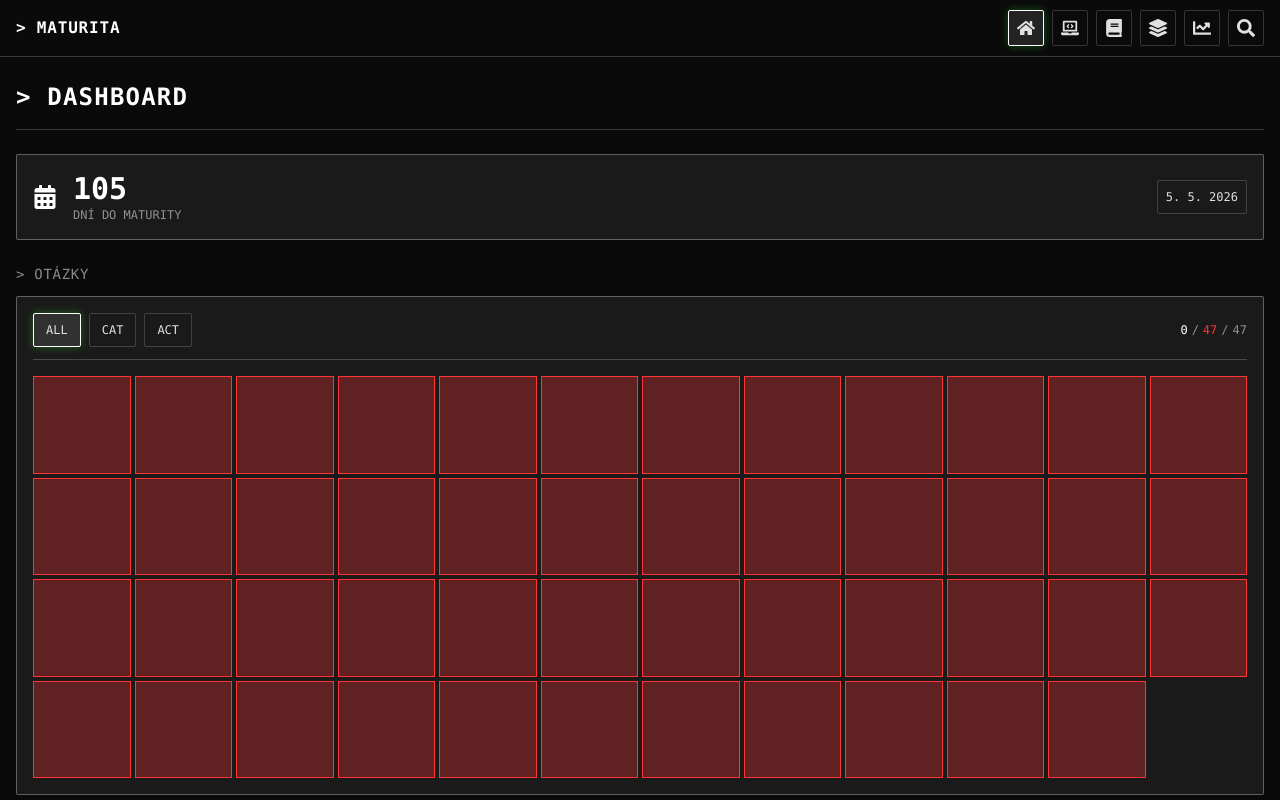
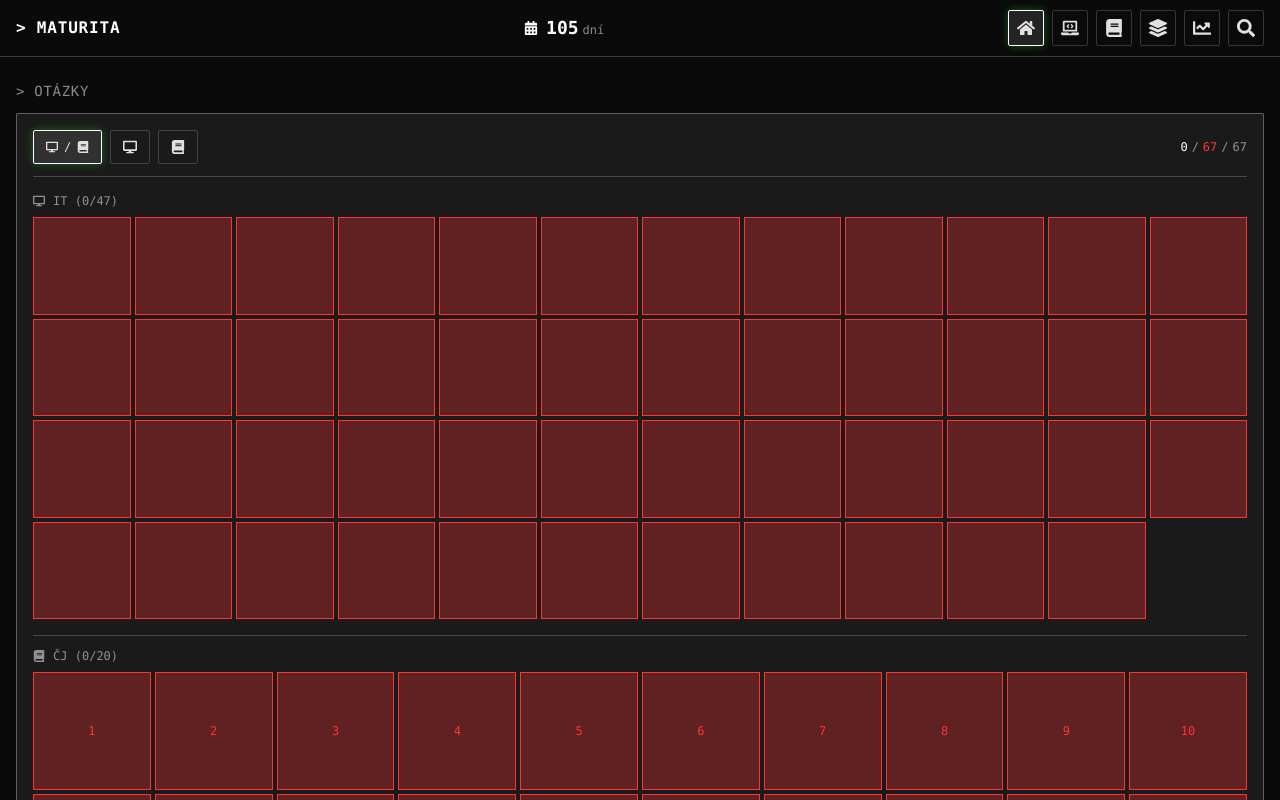
Before and after one commit to Lemioni/maturita-app, a React (Vite) app: page / in a window 1280 px wide. Shown: the top 800 px of the page. Built offline with nearby package versions, Linux system fonts and the light colour scheme.

Commit message:
úprava homepage

```diff
--- a/src/components/dashboard/QuestionGrid.jsx
+++ b/src/components/dashboard/QuestionGrid.jsx
@@ -1,40 +1,54 @@
 import { useState, useEffect } from 'react';
 import { Link } from 'react-router-dom';
+import { FaDesktop, FaBook, FaLayerGroup } from 'react-icons/fa';
 import itQuestionsData from '../../data/it-questions.json';
+import cjBooksData from '../../data/bookData.js';
 import useLocalStorage from '../../hooks/useLocalStorage';
 
 const QuestionGrid = () => {
   const [progress] = useLocalStorage('maturita-progress', {});
-  const [viewMode, setViewMode] = useState('all'); // 'all', 'category', 'activity'
-  const [questions, setQuestions] = useState([]);
+  const [viewMode, setViewMode] = useState('all'); // 'all', 'it', 'cj'
+  const [itQuestions, setItQuestions] = useState([]);
+  const [cjBooks, setCjBooks] = useState([]);
 
   useEffect(() => {
-    let processedQuestions = [...itQuestionsData.questions];
+    setItQuestions([...itQuestionsData.questions]);
+    setCjBooks([...cjBooksData.books]);
+  }, []);
 
-    if (viewMode === 'category') {
-      // Group by category
-      processedQuestions.sort((a, b) => a.category.localeCompare(b.category));
-    } else if (viewMode === 'activity') {
-      // Sort by most recently reviewed
-      processedQuestions.sort((a, b) => {
-        const aTime = progress.itQuestions?.[a.id]?.lastReviewed || 0;
-        const bTime = progress.itQuestions?.[b.id]?.lastReviewed || 0;
-        return new Date(bTime) - new Date(aTime);
-      });
-    }
-
-    setQuestions(processedQuestions);
-  }, [viewMode, progress]);
-
-  const getQuestionStatus = (questionId) => {
+  const getItQuestionStatus = (questionId) => {
     return progress.itQuestions?.[questionId]?.known || false;
   };
 
-  const stats = {
-    total: questions.length,
-    known: questions.filter(q => getQuestionStatus(q.id)).length,
-    unknown: questions.filter(q => !getQuestionStatus(q.id)).length,
+  const getCjBookStatus = (bookId) => {
+    return progress.cjBooks?.[bookId]?.known || false;
   };
+
+  const itStats = {
+    total: itQuestions.length,
+    known: itQuestions.filter(q => getItQuestionStatus(q.id)).length,
+    unknown: itQuestions.filter(q => !getItQuestionStatus(q.id)).length,
+  };
+
+  const cjStats = {
+    total: cjBooks.length,
+    known: cjBooks.filter(b => getCjBookStatus(b.id)).length,
+    unknown: cjBooks.filter(b => !getCjBookStatus(b.id)).length,
+  };
+
+  const totalStats = {
+    total: itStats.total + cjStats.total,
+    known: itStats.known + cjStats.known,
+    unknown: itStats.unknown + cjStats.unknown,
+  };
+
+  const getCurrentStats = () => {
+    if (viewMode === 'it') return itStats;
+    if (viewMode === 'cj') return cjStats;
+    return totalStats;
+  };
+
+  const stats = getCurrentStats();
 
   return (
     <div className="terminal-card">
@@ -43,21 +57,26 @@ const QuestionGrid = () => {
         <div className="flex gap-2">
           <button
             onClick={() => setViewMode('all')}
-            className={`icon-btn text-xs px-3 ${viewMode === 'all' ? 'active' : ''}`}
+            className={`icon-btn text-xs px-3 flex items-center gap-1 ${viewMode === 'all' ? 'active' : ''}`}
+            title="Vše (IT + ČJ)"
           >
-            ALL
+            <FaDesktop className="text-xs" />
+            <span className="mx-0.5">/</span>
+            <FaBook className="text-xs" />
           </button>
           <button
-            onClick={() => setViewMode('category')}
-            className={`icon-btn text-xs px-3 ${viewMode === 'category' ? 'active' : ''}`}
+            onClick={() => setViewMode('it')}
+            className={`icon-btn text-xs px-3 flex items-center gap-1 ${viewMode === 'it' ? 'active' : ''}`}
+            title="Informační technologie"
           >
-            CAT
+            <FaDesktop className="text-sm" />
           </button>
           <button
-            onClick={() => setViewMode('activity')}
-            className={`icon-btn text-xs px-3 ${viewMode === 'activity' ? 'active' : ''}`}
+            onClick={() => setViewMode('cj')}
+            className={`icon-btn text-xs px-3 flex items-center gap-1 ${viewMode === 'cj' ? 'active' : ''}`}
+            title="Český jazyk"
           >
-            ACT
+            <FaBook className="text-sm" />
           </button>
         </div>
 
@@ -71,36 +90,58 @@ const QuestionGrid = () => {
         </div>
       </div>
 
-      {/* Grid */}
+      {/* IT Questions Grid */}
+      {(viewMode === 'all' || viewMode === 'it') && (
+        <div className="mb-4">
+          {viewMode === 'all' && (
+            <div className="flex items-center gap-2 mb-2 text-xs text-terminal-text/60">
+              <FaDesktop />
+              <span>IT ({itStats.known}/{itStats.total})</span>
+            </div>
+          )}
           <div className="grid grid-cols-7 sm:grid-cols-10 md:grid-cols-12 lg:grid-cols-15 gap-1">
-        {questions.map((question) => {
-          const known = getQuestionStatus(question.id);
+            {itQuestions.map((question) => {
+              const known = getItQuestionStatus(question.id);
               return (
                 <Link
-              key={question.id}
+                  key={`it-${question.id}`}
                   to={`/it/question/${question.id}`}
-              className={`aspect-square border transition-all duration-200 hover:scale-110 ${
-                known
+                  className={`aspect-square border transition-all duration-200 hover:scale-110 ${known
                       ? 'border-terminal-green bg-terminal-green/30 hover:bg-terminal-green/50'
                       : 'border-terminal-red bg-terminal-red/30 hover:bg-terminal-red/50'
                     }`}
-              title={`#${question.id}: ${question.question}`}
+                  title={`IT #${question.id}: ${question.question}`}
                 />
               );
             })}
           </div>
+        </div>
+      )}
 
-      {/* Category legend if in category mode */}
-      {viewMode === 'category' && (
-        <div className="mt-4 pt-3 border-t border-terminal-border/20">
-          <div className="text-xs text-terminal-text/60 space-y-1">
-            {[...new Set(questions.map(q => q.category))].map((cat, i) => {
-              const count = questions.filter(q => q.category === cat).length;
+      {/* CJ Books Grid */}
+      {(viewMode === 'all' || viewMode === 'cj') && (
+        <div>
+          {viewMode === 'all' && (
+            <div className="flex items-center gap-2 mb-2 text-xs text-terminal-text/60 mt-4 pt-3 border-t border-terminal-border/20">
+              <FaBook />
+              <span>ČJ ({cjStats.known}/{cjStats.total})</span>
+            </div>
+          )}
+          <div className="grid grid-cols-5 sm:grid-cols-7 md:grid-cols-10 lg:grid-cols-10 gap-1">
+            {cjBooks.map((book) => {
+              const known = getCjBookStatus(book.id);
               return (
-                <div key={cat} className="flex items-center gap-2">
-                  <span className="w-2 h-2 bg-terminal-border/50" />
-                  <span>{cat} ({count})</span>
-                </div>
+                <Link
+                  key={`cj-${book.id}`}
+                  to={`/cj/book/${book.id}`}
+                  className={`aspect-square border transition-all duration-200 hover:scale-110 flex items-center justify-center text-xs font-mono ${known
+                      ? 'border-terminal-green bg-terminal-green/30 hover:bg-terminal-green/50 text-terminal-green'
+                      : 'border-terminal-red bg-terminal-red/30 hover:bg-terminal-red/50 text-terminal-red'
+                    }`}
+                  title={`ČJ #${book.id}: ${book.title} - ${book.author}`}
+                >
+                  {book.id}
+                </Link>
               );
             })}
           </div>
--- a/src/components/layout/Header.jsx
+++ b/src/components/layout/Header.jsx
@@ -1,8 +1,32 @@
+import { useState, useEffect } from 'react';
 import { Link, useLocation } from 'react-router-dom';
-import { FaHome, FaLaptopCode, FaBook, FaLayerGroup, FaChartLine, FaSearch } from 'react-icons/fa';
+import { FaHome, FaLaptopCode, FaBook, FaLayerGroup, FaChartLine, FaSearch, FaCalendarAlt } from 'react-icons/fa';
+import useLocalStorage from '../../hooks/useLocalStorage';
 
 const Header = () => {
   const location = useLocation();
+  const [maturityDate, setMaturityDate] = useLocalStorage('maturity-date', '2026-05-05');
+  const [isEditing, setIsEditing] = useState(false);
+  const [daysLeft, setDaysLeft] = useState(0);
+
+  useEffect(() => {
+    const calculateDays = () => {
+      const today = new Date();
+      const target = new Date(maturityDate);
+      const diff = target - today;
+      const days = Math.ceil(diff / (1000 * 60 * 60 * 24));
+      setDaysLeft(days);
+    };
+
+    calculateDays();
+    const interval = setInterval(calculateDays, 1000 * 60 * 60);
+    return () => clearInterval(interval);
+  }, [maturityDate]);
+
+  const handleDateChange = (e) => {
+    setMaturityDate(e.target.value);
+    setIsEditing(false);
+  };
 
   const isActive = (path) => {
     return location.pathname === path || location.pathname.startsWith(path + '/');
@@ -22,9 +46,33 @@ const Header = () => {
       <div className="container mx-auto px-4">
         <div className="flex items-center justify-between h-14">
           {/* Logo */}
-           <Link to="/" className="text-terminal-accent font-bold tracking-wider">
+          <Link to="/" className="text-terminal-accent font-bold tracking-wider">
             &gt; MATURITA
           </Link>
+
+          {/* Countdown - Center */}
+          <div
+            className="flex items-center gap-2 cursor-pointer group"
+            onClick={() => !isEditing && setIsEditing(true)}
+            title="Klikni pro změnu data"
+          >
+            <FaCalendarAlt className="text-terminal-border text-sm group-hover:text-terminal-accent transition-colors" />
+            {isEditing ? (
+              <input
+                type="date"
+                value={maturityDate}
+                onChange={handleDateChange}
+                onBlur={() => setIsEditing(false)}
+                autoFocus
+                className="bg-terminal-dim border border-terminal-border/50 px-2 py-0.5 text-xs rounded-sm focus:outline-none focus:border-terminal-accent w-28"
+              />
+            ) : (
+              <div className="flex items-baseline gap-1">
+                <span className="text-lg font-bold text-terminal-accent">{daysLeft > 0 ? daysLeft : 0}</span>
+                <span className="text-xs text-terminal-text/60 hidden sm:inline">dní</span>
+              </div>
+            )}
+          </div>
 
           {/* Desktop Navigation - Icon only */}
           <nav className="hidden md:flex space-x-2 items-center">
--- a/src/pages/HomePage.jsx
+++ b/src/pages/HomePage.jsx
@@ -1,19 +1,8 @@
-import MaturityCountdown from '../components/dashboard/MaturityCountdown';
 import QuestionGrid from '../components/dashboard/QuestionGrid';
 
 const HomePage = () => {
   return (
-    <div className="max-w-7xl mx-auto space-y-6">
-      {/* Header */}
-      <div className="border-b border-terminal-border/20 pb-4">
-         <h1 className="text-2xl font-bold text-terminal-accent tracking-wider">
-          &gt; DASHBOARD
-        </h1>
-      </div>
-
-      {/* Countdown */}
-      <MaturityCountdown />
-
+    <div className="max-w-7xl mx-auto">
       {/* Question Grid */}
       <div>
         <h2 className="text-sm text-terminal-text/60 mb-3 tracking-wider">
```
Lines whose indentation alone changed are shown as unchanged.
